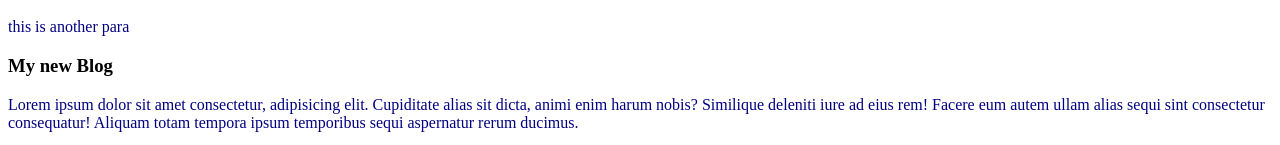
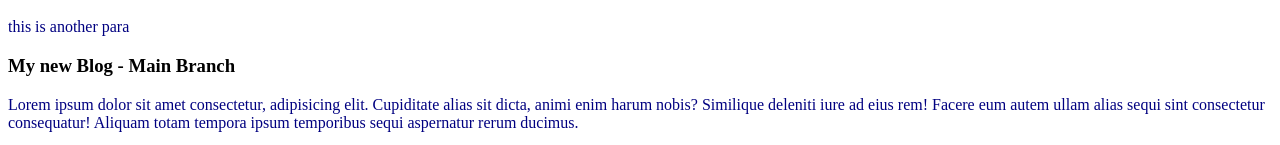
Before and after one commit to next-dev21/my-first-repo, a plain HTML site: page index.html in a window 1280 px wide. Shown: the part 149-294 px from the top of the page. Drawn offline with Linux system fonts and the light colour scheme.

Commit message:
main branch test

```diff
--- a/index.html
+++ b/index.html
@@ -14,7 +14,7 @@
     <h4>New Code</h4>
     <p>this is another para</p>
     <div>
-        <h3>My new Blog</h3>
+        <h3>My new Blog - Main Branch</h3>
         <p>Lorem ipsum dolor sit amet consectetur, adipisicing elit. Cupiditate alias sit dicta, animi enim harum nobis? Similique deleniti iure ad eius rem! Facere eum autem ullam alias sequi sint consectetur consequatur! Aliquam totam tempora ipsum temporibus sequi aspernatur rerum ducimus.</p>
     </div>
     <img src="image/cat2.jpg" alt="Second Cat">
```
